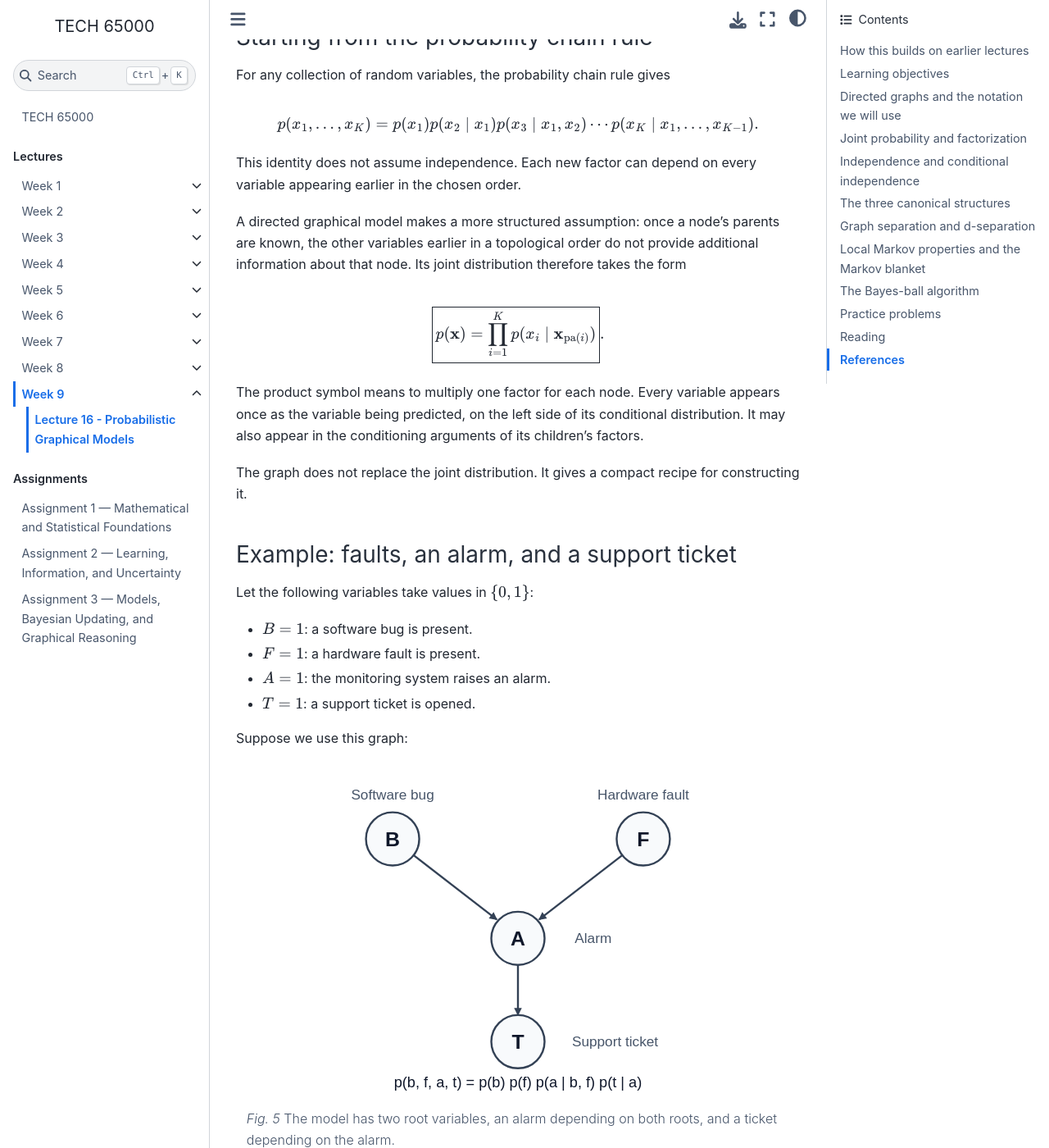
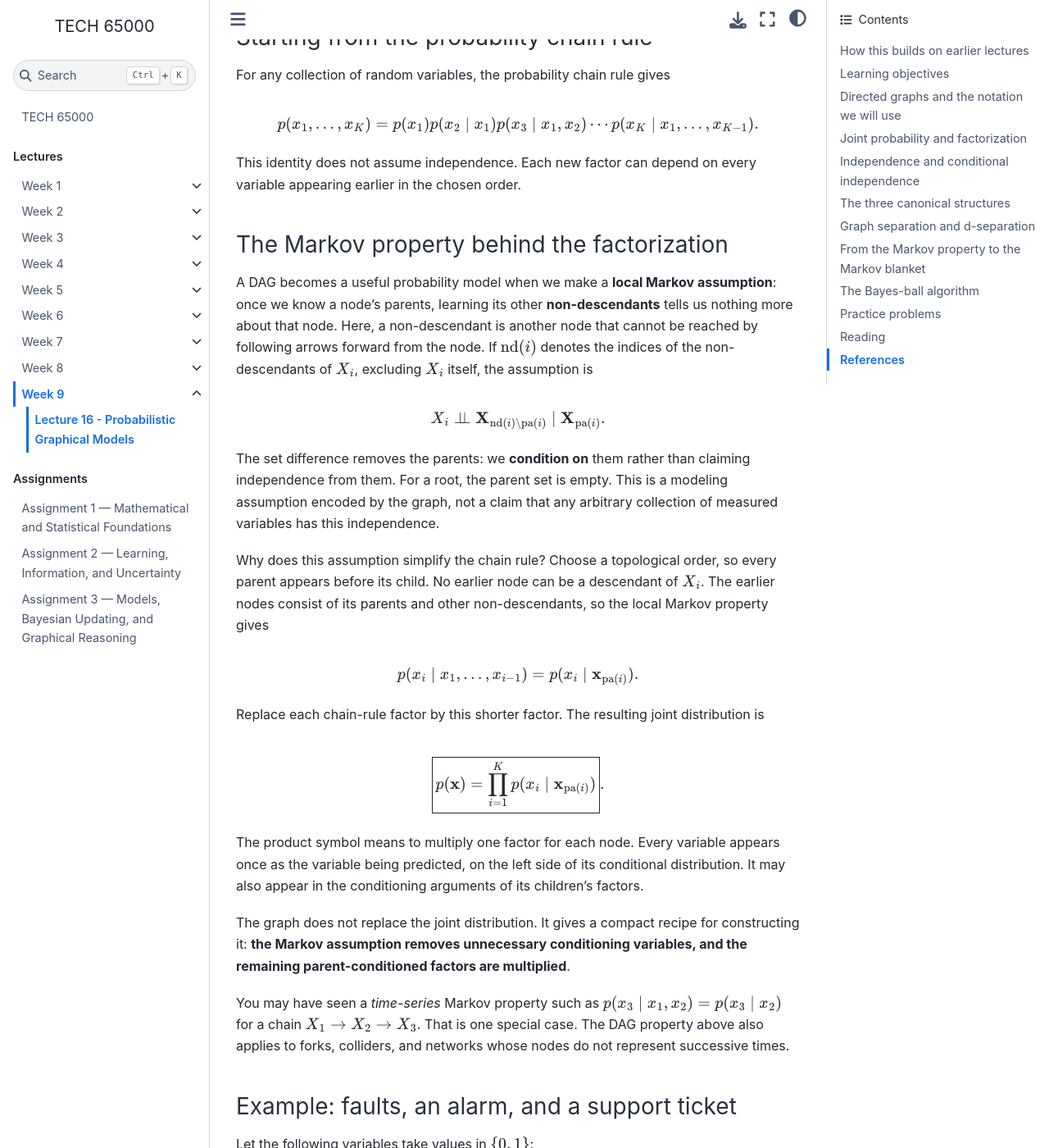
Before and after one commit to DTECH-650/DTECH-650.github.io, a Jupyter Book: the page built from lectures/week9/lecture-16-probabilistic-graphical-models.md, in a window 1280 px wide and 1400 px high, scrolled down 3158 px. Shown: the whole window at 82% size. Built offline with Jupyter Book 1.0.4 settings and Sphinx 7.4.7 and the Sphinx Book theme 1.1.4, drawn with Linux system fonts in a browser that asks for light colours; pages that are not in the unit, such as notebooks, are missing from menus; some of the changed text lies outside the part shown.

Commit message:
Add markov property to pgms

```diff
--- a/lectures/week9/lecture-16-probabilistic-graphical-models.md
+++ b/lectures/week9/lecture-16-probabilistic-graphical-models.md
@@ -81,7 +81,26 @@ $$
 
 This identity does not assume independence. Each new factor can depend on every variable appearing earlier in the chosen order.
 
-A directed graphical model makes a more structured assumption: once a node's parents are known, the other variables earlier in a topological order do not provide additional information about that node. Its joint distribution therefore takes the form
+### The Markov property behind the factorization
+
+A DAG becomes a useful probability model when we make a **local Markov assumption**: once we know a node's parents, learning its other **non-descendants** tells us nothing more about that node. Here, a non-descendant is another node that cannot be reached by following arrows forward from the node. If $\operatorname{nd}(i)$ denotes the indices of the non-descendants of $X_i$, excluding $X_i$ itself, the assumption is
+
+$$
+X_i\perp\!\!\!\perp
+\mathbf X_{\operatorname{nd}(i)\setminus\operatorname{pa}(i)}
+\mid\mathbf X_{\operatorname{pa}(i)}.
+$$
+
+The set difference removes the parents: we **condition on** them rather than claiming independence from them. For a root, the parent set is empty. This is a modeling assumption encoded by the graph, not a claim that any arbitrary collection of measured variables has this independence.
+
+Why does this assumption simplify the chain rule? Choose a topological order, so every parent appears before its child. No earlier node can be a descendant of $X_i$. The earlier nodes consist of its parents and other non-descendants, so the local Markov property gives
+
+$$
+p(x_i\mid x_1,\ldots,x_{i-1})
+=p(x_i\mid\mathbf x_{\operatorname{pa}(i)}).
+$$
+
+Replace each chain-rule factor by this shorter factor. The resulting joint distribution is
 
 $$
 \boxed{
@@ -93,7 +112,9 @@ $$
 
 The product symbol means to multiply one factor for each node. Every variable appears once as the variable being predicted, on the left side of its conditional distribution. It may also appear in the conditioning arguments of its children's factors.
 
-The graph does not replace the joint distribution. It gives a compact recipe for constructing it.
+The graph does not replace the joint distribution. It gives a compact recipe for constructing it: **the Markov assumption removes unnecessary conditioning variables, and the remaining parent-conditioned factors are multiplied**.
+
+You may have seen a *time-series* Markov property such as $p(x_3\mid x_1,x_2)=p(x_3\mid x_2)$ for a chain $X_1\to X_2\to X_3$. That is one special case. The DAG property above also applies to forks, colliders, and networks whose nodes do not represent successive times.
 
 ### Example: faults, an alarm, and a support ticket
 
@@ -513,7 +534,7 @@ X\perp\!\!\!\perp Y\mid\mathbf X_{\mathcal O}
 }.
 $$
 
-This is a guarantee that comes from the graph. Conversely, an active path means the graph does **not** guarantee independence. It does not prove that a particular numerical model has dependence. For example, a conditional distribution might ignore one of its displayed parents, creating an additional independence that the graph does not show.
+This implication is called the **global Markov property**: d-separation reveals conditional independences guaranteed by a distribution that factorizes according to the DAG. The local Markov assumption let us simplify the chain rule into that factorization; d-separation lets us read further consequences from the full graph. Conversely, an active path means the graph does **not** guarantee independence. It does not prove that a particular numerical model has dependence. For example, a conditional distribution might ignore one of its displayed parents, creating an additional independence that the graph does not show.
 
 ### Example: checking every path matters
 
@@ -546,28 +567,23 @@ We can check the paths separately:
 
 For example, observing $M$ gives $X\perp\!\!\!\perp Y\mid M$. But observing $M$ **and** $C$ removes that guarantee, because observing $C$ opens the second path. Adding information does not always preserve conditional independence.
 
-## Local Markov properties and the Markov blanket
+## From the Markov property to the Markov blanket
 
 The word **Markov** here refers to a screening-off property: after we know an appropriate set of variables, some other variables provide no additional information. It does not require a time series.
 
-### Parents screen off non-descendants
+### What parents do, and do not, screen off
 
-The **local Markov property** of a DAG says that a node is conditionally independent of its non-descendants, excluding its parents, given its parents.
-
-Let $\operatorname{nd}(i)$ denote the indices of the other nodes that are not descendants of $X_i$. Then
+The local Markov property introduced above only promises that parents screen off **other non-descendants**. In the fault-and-ticket graph, $T$ has parent $A$, while $B$ and $F$ are non-descendants of $T$. Thus
 
 $$
-X_i\perp\!\!\!\perp
-\mathbf X_{\operatorname{nd}(i)\setminus\operatorname{pa}(i)}
-\mid
-\mathbf X_{\operatorname{pa}(i)}.
+T\perp\!\!\!\perp(B,F)\mid A,
+\qquad
+p(t\mid b,f,a)=p(t\mid a).
 $$
 
-The set difference $\setminus$ means that we remove the parents from the non-descendant set. We do not include $X_i$ itself. A root's parent set is empty, so no conditioning is needed for its corresponding local independence statement.
+This is precisely why the ticket factor in $p(b,f,a,t)$ needs $a$ but not $b$ or $f$. Also, $F$ is a root and $B$ is its non-descendant, so the model assumes $F\perp\!\!\!\perp B$ and uses $p(f)$ rather than $p(f\mid b)$. These are the two simplifications made earlier when we factorized the example joint distribution.
 
-In words, once we know the parents, the remaining non-descendants do not help us predict the node. This is the property used to simplify the chain-rule factorization.
-
-Parents do not generally screen off a node from its **descendants**. If we learn that an alarm occurred, that observation can still change our belief about its parent, even when the parent's own parents are known.
+Parents do not generally screen off a node from its **descendants**. Knowing a fault's parents, if any, does not make the alarm or ticket uninformative about that fault. The local Markov property alone therefore does not isolate a node from *every* other node in the graph.
 
 ### The Markov blanket screens off the rest of the graph
 
```
